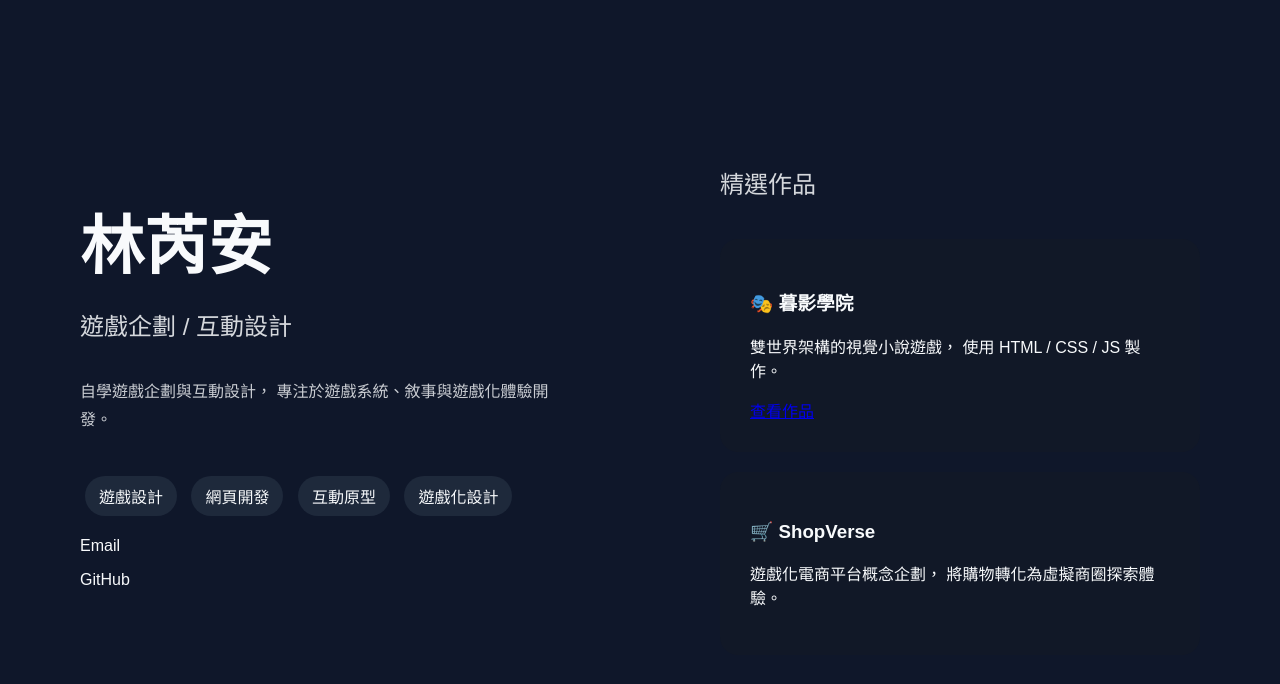
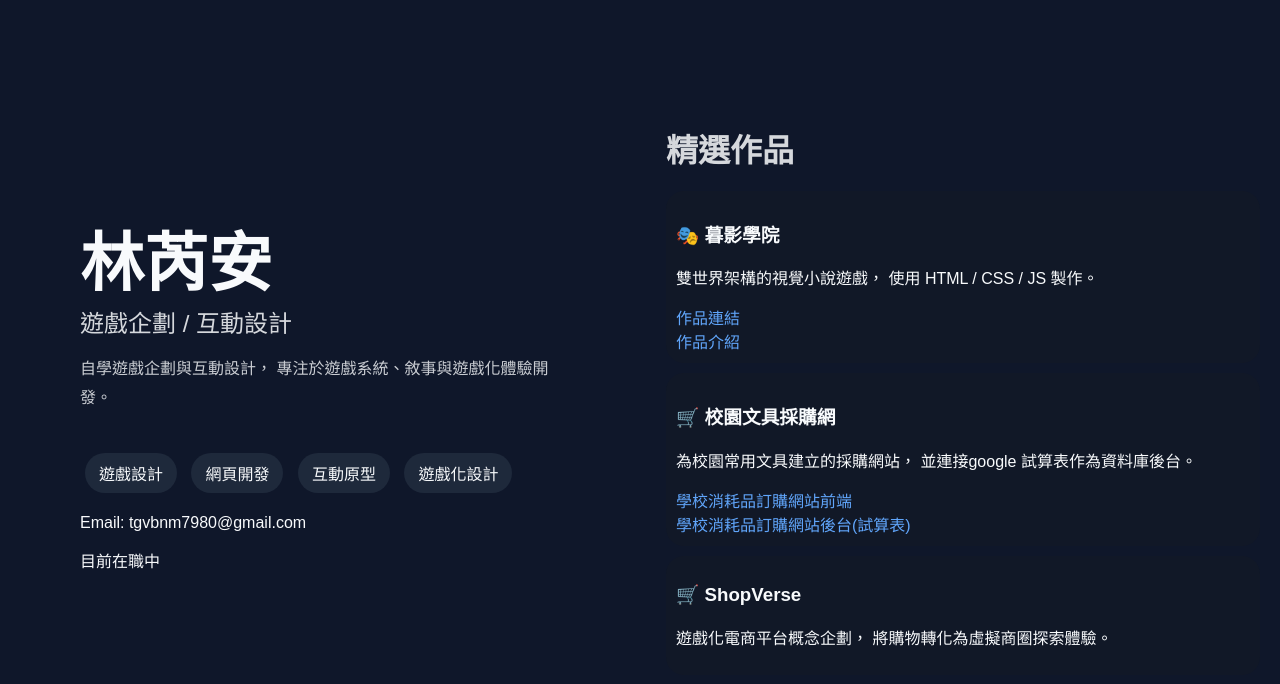
Before and after one commit to Rfcxz-0052/RUEI-AN-Lin, a plain HTML site: page index.html in a window 1280 px wide. Drawn offline with Linux system fonts and the light colour scheme.

Commit message:
修改內容

```diff
--- a/index.css
+++ b/index.css
@@ -11,7 +11,7 @@ body {
 }
 
 .left {
-  flex: 1;
+  flex: 0.9;
 
   display: flex;
   flex-direction: column;
@@ -21,14 +21,14 @@ body {
 }
 
 .right {
-  flex: 1;
+  flex: 1.1;
 
   display: flex;
   flex-direction: column;
   justify-content: center;
 
-  gap: 20px;
-  padding: 80px;
+  gap: 10px;
+  padding: 20px;
 }
 
 h1 {
@@ -40,6 +40,7 @@ h2 {
   font-size: 24px;
   font-weight: 400;
   opacity: 0.85;
+  margin: 0;
 }
 
 .slogan {
@@ -69,7 +70,7 @@ h2 {
 .project-card {
   background: #111827;
 
-  padding: 30px;
+  padding: 10px;
 
   border-radius: 18px;
 
@@ -80,6 +81,23 @@ h2 {
   transform: translateY(-5px);
 
   box-shadow: 0 10px 25px rgba(0,0,0,0.3);
+}
+
+a {
+  color: #60a5fa;
+  text-decoration: none;
+  transition: 0.3s;
+}
+
+a:hover {
+  color: #93c5fd;
+  text-decoration: underline;
+}
+
+.section-title {
+  font-size: 32px;
+  font-weight: 700;
+  margin-bottom: 10px;
 }
 
 @media (max-width: 900px) {
--- a/index.html
+++ b/index.html
@@ -30,15 +30,15 @@
         </div>
 
         <div class="contact">
-        <p>Email</p>
-        <p>GitHub</p>
+        <p>Email: tgvbnm7980@gmail.com</p>
+        <p>目前在職中</p>
         </div>
 
     </section>
 
     <!-- 右側 -->
     <section class="right">
-        <h2>精選作品</h2>
+        <h2 class="section-title">精選作品</h2>
         <div class="project-card">
 
             <h3>🎭 暮影學院</h3>
@@ -48,10 +48,30 @@
                 使用 HTML / CSS / JS 製作。
             </p>
 
-        <a href="#">
-            查看作品
+            <a href="https://rfcxz-0052.github.io/Twilightveil-Academy/">
+                作品連結
+            </a><br/>
+            <a href="https://rfcxz-0052.github.io/Twilightveil-Academy/">
+                作品介紹
             </a>
 
+        </div>
+
+        <div class="project-card">
+
+            <h3>🛒 校園文具採購網</h3>
+
+            <p>
+                為校園常用文具建立的採購網站，
+                並連接google 試算表作為資料庫後台。
+            </p>
+
+            <a href="https://rfcxz-0052.github.io/spin/">
+                學校消耗品訂購網站前端
+            </a><br/>
+            <a href="https://docs.google.com/spreadsheets/d/1D_rGNEsvYOeB0liO6SpAZK435p0ICe-RFGixYjX1dDI/edit?gid=0#gid=0">
+                學校消耗品訂購網站後台(試算表)
+            </a>
         </div>
 
         <div class="project-card">
@@ -64,7 +84,6 @@
             </p>
 
         </div>
-
     </section>
 
     </div>
```
Lines whose indentation alone changed are shown as unchanged.
